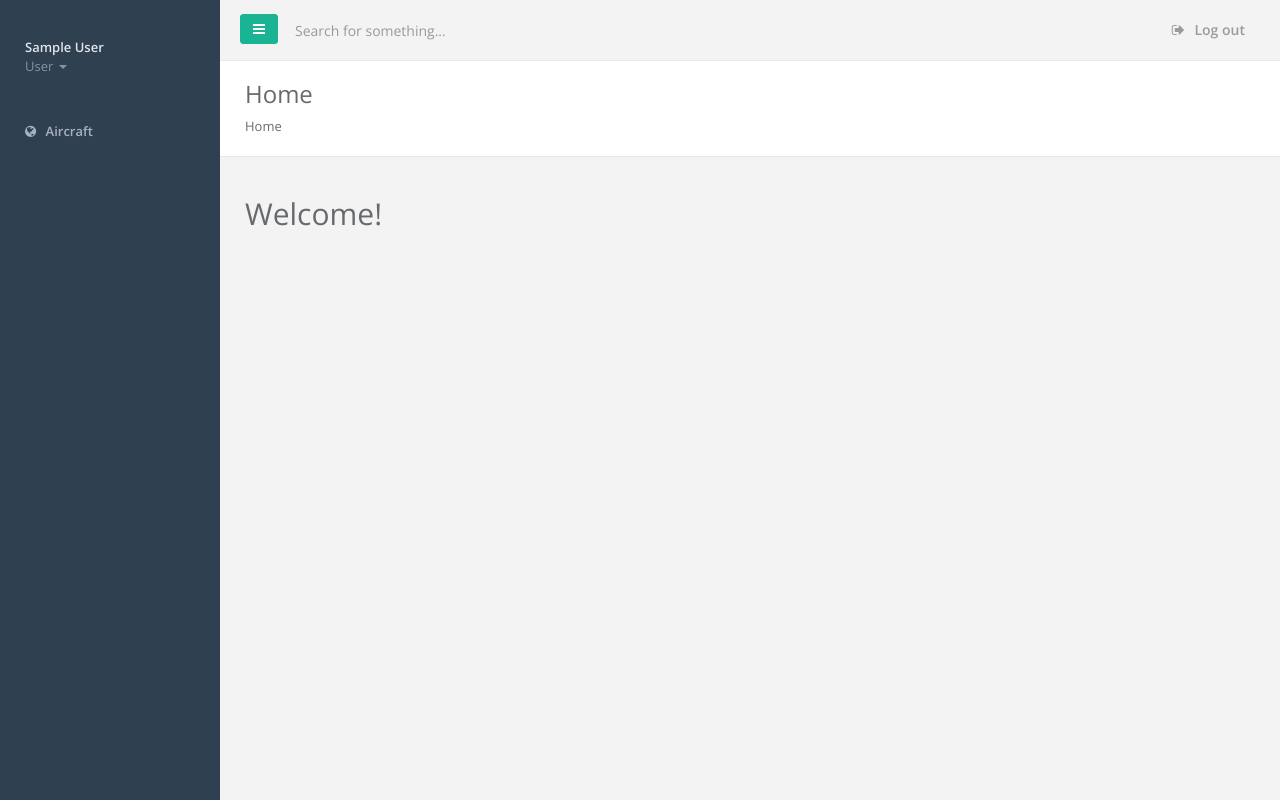
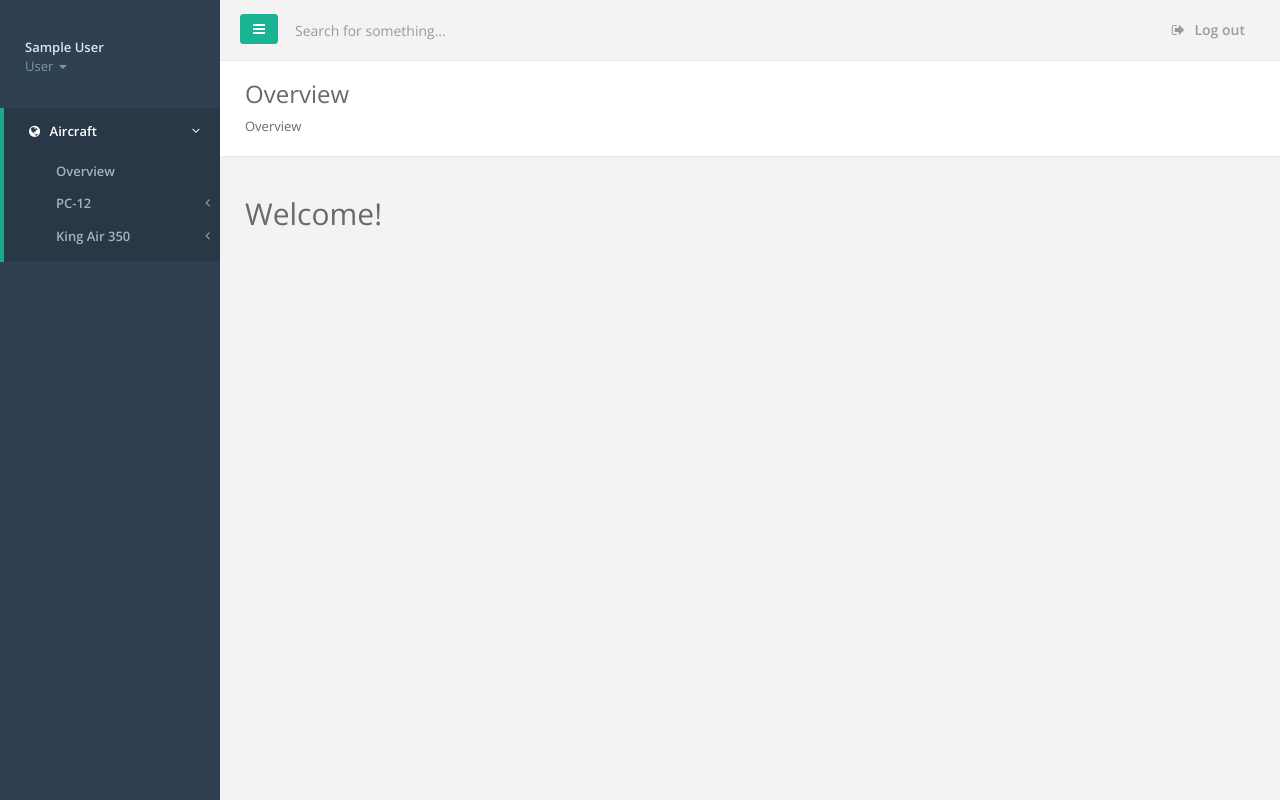
Before and after one commit to skyflyhighly/bootique-mx, a Django app: page / in a window 1280 px wide. Run offline with Django 3.2, Linux system fonts and the light colour scheme; the visitor is signed in with stand-in values (Sample User, id 1); data comes from the database, SQL or seed files in the repository; style sheets or scripts are compiled from the project's sources; some libraries are stand-ins or nearby versions.

Commit message:
Left navigation menu done

```diff
--- /dev/null
+++ b/home/aircraft_context.py
@@ -0,0 +1,17 @@
+from home.models import AircraftType, Aircraft
+
+def aircraft_in_types(context):
+    aircraft_context_data = []
+    aircraft_types = AircraftType.objects.all()
+    for aircraft_type in aircraft_types:
+        aircraft_in_type = aircraft_type.aircraft_set.all()
+        aircraft_count = len(aircraft_in_type)
+        if aircraft_count > 0:
+            aircraft_context_data.append({
+                'type': aircraft_type.type,
+                'aircraft': aircraft_in_type,
+            })
+
+    return {
+        'aircraft_data': aircraft_context_data,
+    }
--- /dev/null
+++ b/home/templates/overview.html
@@ -0,0 +1,16 @@
+{% extends "layout.html" %}
+{% load staticfiles %}
+
+{% block head_title %}Overview{% endblock %}
+
+{% block page_title %}
+    Overview
+{% endblock %}
+
+{% block breadcrumb %}
+    Overview
+{% endblock %}
+
+{% block content %}
+    <h1>Welcome!</h1>
+{% endblock %}
--- a/home/urls.py
+++ b/home/urls.py
@@ -2,5 +2,6 @@ from django.conf.urls import url
 from home import views
 
 urlpatterns = [
-    url(r'^$', views.index, name='index'),
+    url(r'^aircraft/(?P<aircraft>[0-9a-zA-Z]+)/*$', views.aircraft_details, name='aircraft_details'),
+    url(r'^$', views.overview, name='overview'),
 ]
--- a/home/views.py
+++ b/home/views.py
@@ -2,6 +2,14 @@ from django.shortcuts import render
 from django.contrib.auth.decorators import login_required
 
 
-@login_required()
+@login_required
 def index(request):
     return render(request, 'test.html')
+
+@login_required
+def overview(request):
+    return render(request, 'overview.html')
+
+@login_required
+def aircraft_details(request, aircraft=''):
+    return render(request, 'aircraft_details.html')
--- a/mxtracking/settings.py
+++ b/mxtracking/settings.py
@@ -61,6 +61,7 @@ TEMPLATES = [
                 'django.template.context_processors.request',
                 'django.contrib.auth.context_processors.auth',
                 'django.contrib.messages.context_processors.messages',
+                'home.aircraft_context.aircraft_in_types',
             ],
         },
     },
@@ -162,7 +163,9 @@ COMPRESS_PRECOMPILERS = (
 COMPRESS_ENABLED = True
 COMPRESS_OFFLINE = True
 
+
 # Local settings
+
 locset = os.path.join(os.path.dirname(__file__), 'local_settings.py')
 if os.path.exists(locset):
     with open(locset) as f:
--- a/mxtracking/templates/layout.html
+++ b/mxtracking/templates/layout.html
@@ -58,8 +58,41 @@
                             <img class="mini-nav-logo" src="{% static "img/gear.png" %}" />
                         </div>
                     </li>
-                    <li>
-                        <a href="#"><i class="fa fa-globe"></i> <span class="nav-label">Aircraft</span></a>
+                    <li class="active">
+                        <a href="#">
+                            <i class="fa fa-globe"></i> <span class="nav-label">Aircraft</span> <span class="fa arrow"></span>
+                        </a>
+                        <ul class="nav nav-second-level collapse">
+                            <li><a href="{% url 'home:overview' %}">Overview</a></li>
+                            {% for aircraft_type in aircraft_data %}
+                                <li>
+                                    <a href="javascript:;">{{ aircraft_type.type }} <span class="fa arrow"></span></a>
+                                    <ul class="nav nav-third-level collapse">
+                                        {% for aircraft in aircraft_type.aircraft %}
+                                            <li><a href="{% url 'home:aircraft_details' aircraft=aircraft.reg %}">{{ aircraft.reg }}</a></li>
+                                        {% endfor %}
+                                    </ul>
+                                </li>
+                            {% endfor %}
+                            <!-- <li><a href="#">Overview</a></li>
+                            <li>
+                                <a href="#">PC-12 <span class="fa arrow"></span></a>
+                                <ul class="nav nav-third-level collapse">
+                                    <li><a href="#">Item 1</a></li>
+                                    <li><a href="#">Item 2</a></li>
+                                    <li><a href="#">Item 3</a></li>
+                                </ul>
+                            </li>
+                            <li>
+                                <a href="#">King Air 350 <span class="fa arrow"></span></a>
+                                <ul class="nav nav-third-level collapse">
+                                    <li><a href="#">Item 1</a></li>
+                                    <li><a href="#">Item 2</a></li>
+                                    <li><a href="#">Item 3</a></li>
+                                </ul>
+                            </li> -->
+
+                        </ul>
                     </li>
                 </ul>
 
```
Also changed, not shown: home/templates/aircraft_details.html (added, +16 -0 lines), README.md, home/fixtures/aircraft.json (renamed from home/fixtures/aircrafts.json).
